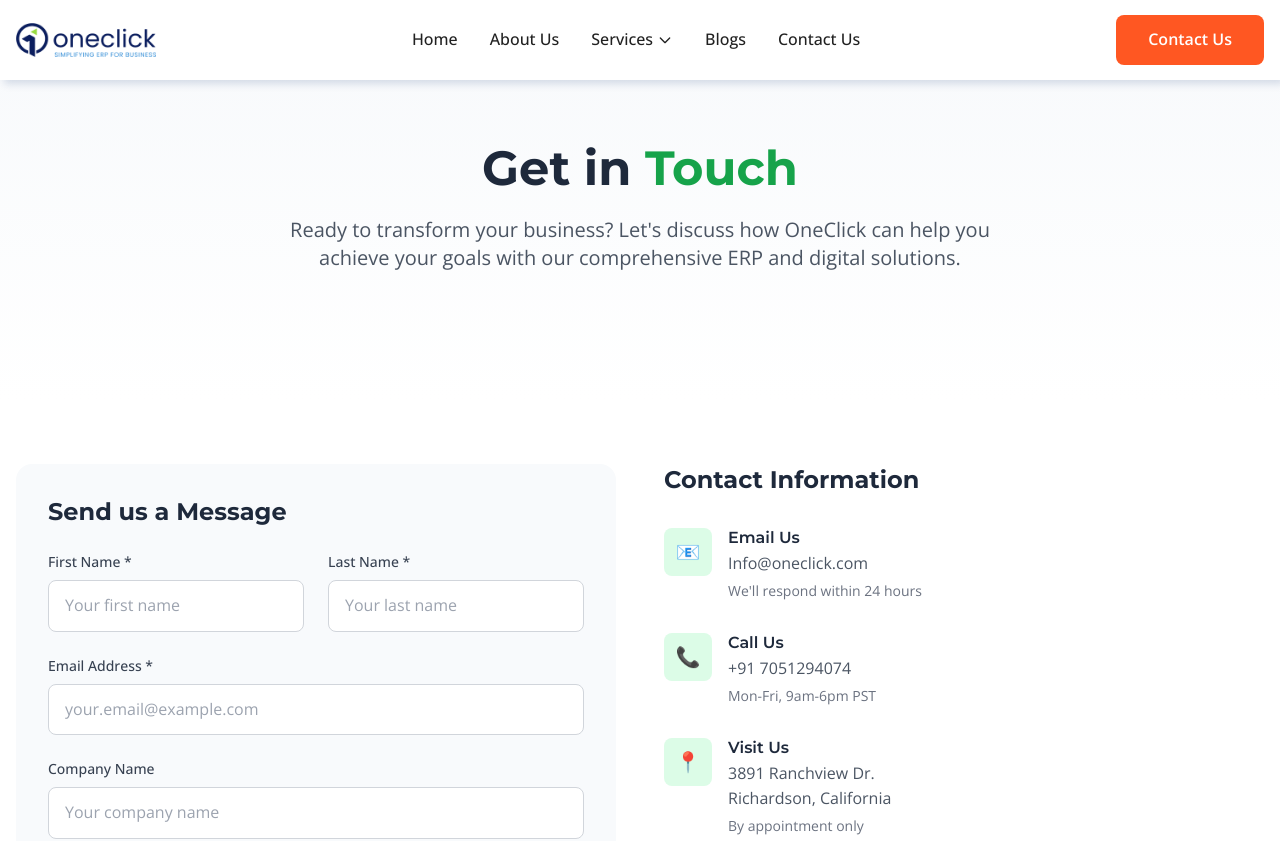
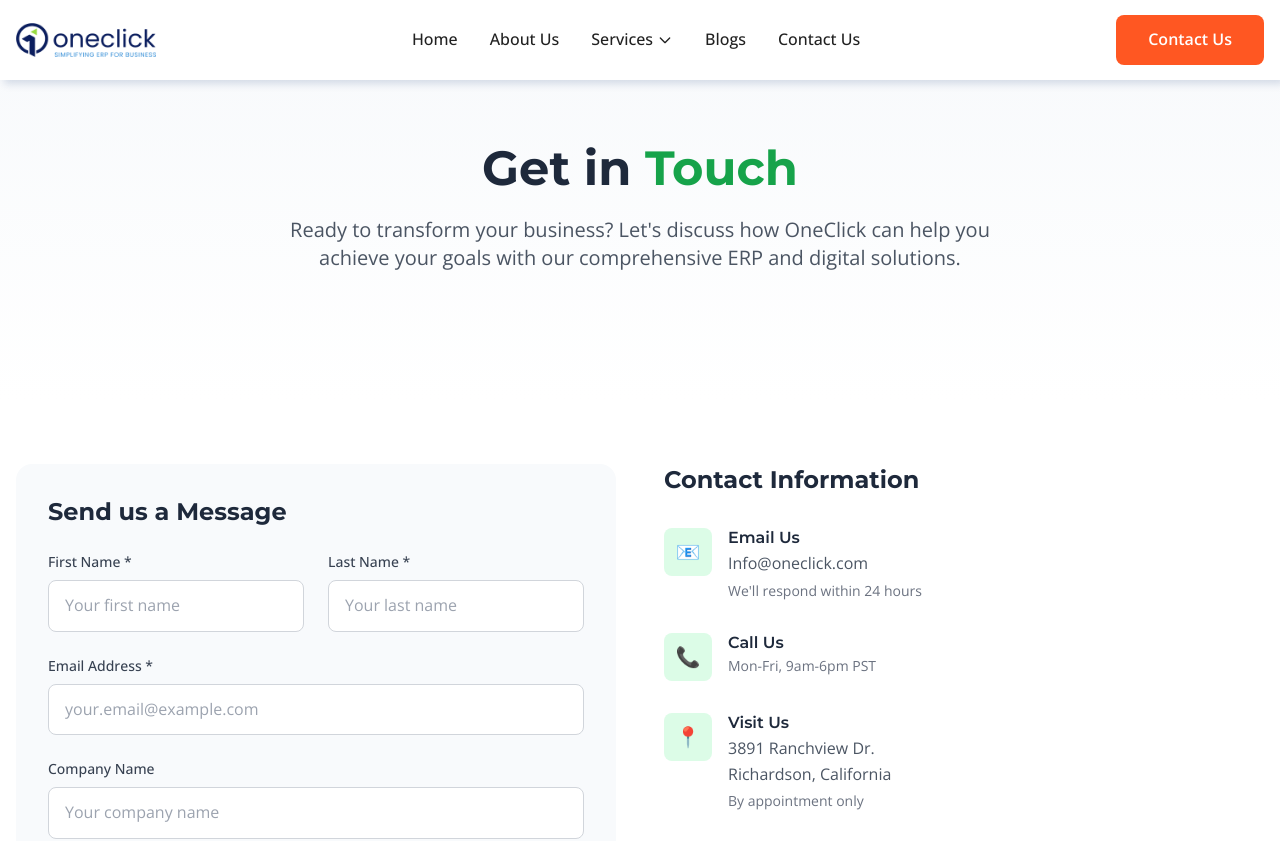
Before and after one commit to hamipirzada/OneClick-ERP, a Next.js app: page /contact in a window 1280 px wide. Shown: the top 841 px of the page. Built offline with nearby package versions, Linux system fonts and the light colour scheme.

Commit message:
Update page.tsx

```diff
--- a/src/app/contact/page.tsx
+++ b/src/app/contact/page.tsx
@@ -128,7 +128,7 @@ export default function ContactPage() {
                     </div>
                     <div>
                       <h3 className="font-semibold text-slate-800 mb-1">Call Us</h3>
-                      <p className="text-gray-600">+91 7051294074</p>
+                      {/*<p className="text-gray-600">+91 7051294074</p> */}
                       <p className="text-gray-500 text-sm mt-1">Mon-Fri, 9am-6pm PST</p>
                     </div>
                   </div>
```
